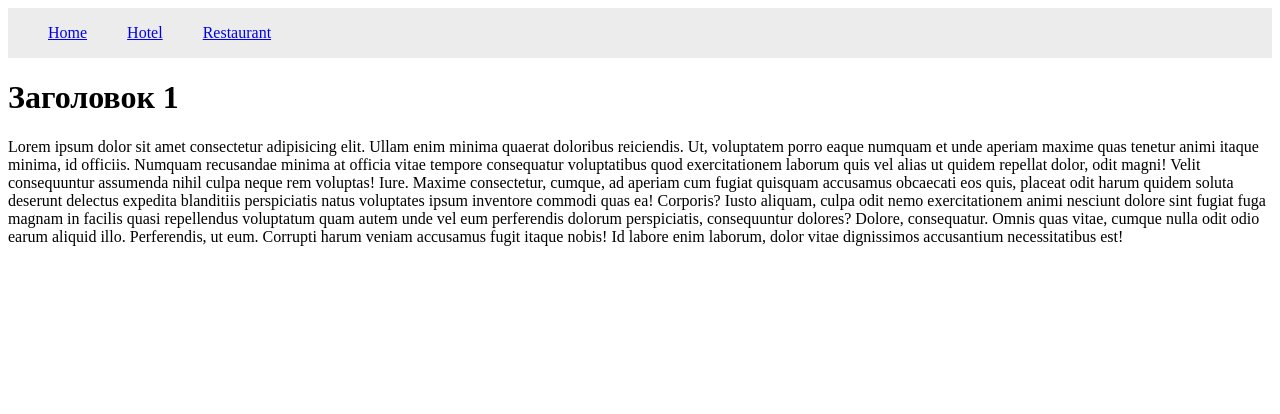
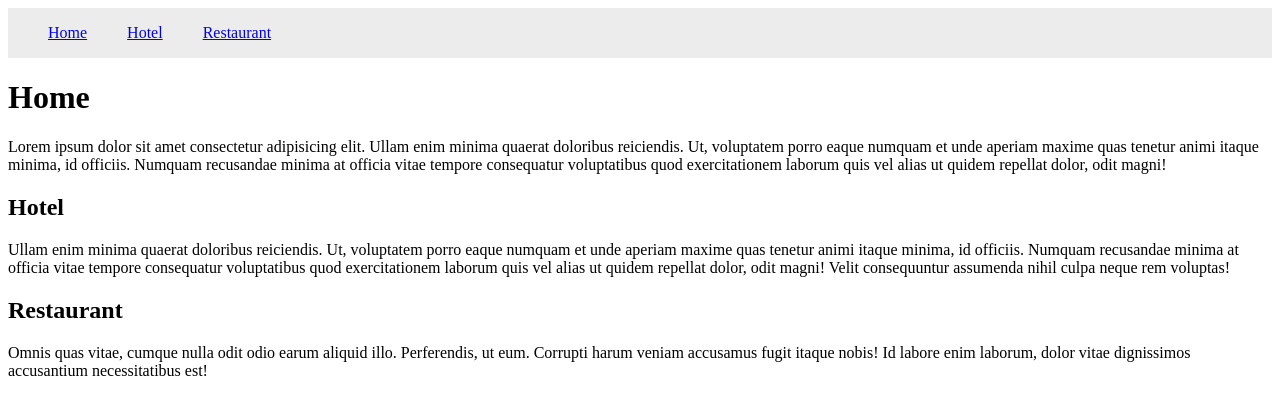
Before and after one commit to FrontendDevStudy/ex1, a plain HTML site: page mobile-menu-copy/mobile-menu.html in a window 1280 px wide. Drawn offline with Linux system fonts and the light colour scheme.

Commit message:
add link to menu

```diff
--- a/mobile-menu-copy/mobile-menu.html
+++ b/mobile-menu-copy/mobile-menu.html
@@ -11,13 +11,13 @@
       <nav class="header-nav">
         <ul class="header-list">
           <li>
-            <a href="#" class="header-nav-link">Home</a>
+            <a href="#home" class="header-nav-link">Home</a>
           </li>
           <li>
-            <a href="#" class="header-nav-link">Hotel</a>
+            <a href="#hotel" class="header-nav-link">Hotel</a>
           </li>
           <li>
-            <a href="#" class="header-nav-link">Restaurant</a>
+            <a href="#restaurant" class="header-nav-link">Restaurant</a>
           </li>
         </ul>
       </nav>
@@ -30,9 +30,9 @@
 
       <div class="mobile-menu is-hidden" data-menu>
         <ul>
-          <li><a href="#">Пункт 1</a></li>
-          <li><a href="#">Пункт 2</a></li>
-          <li><a href="#">Пункт 3</a></li>
+          <li><a href="#home">Home</a></li>
+          <li><a href="#hotel">Hotel</a></li>
+          <li><a href="#restaurant">Restaurant</a></li>
         </ul>
         <button class="close-button" data-menu-close>
           <svg class="menu-icon" width="16" height="16">
@@ -42,24 +42,29 @@
       </div>
     </header>
     <main>
-      <h1>Заголовок 1</h1>
+      <h1 id="home">Home</h1>
       <p>
         Lorem ipsum dolor sit amet consectetur adipisicing elit. Ullam enim
         minima quaerat doloribus reiciendis. Ut, voluptatem porro eaque numquam
         et unde aperiam maxime quas tenetur animi itaque minima, id officiis.
         Numquam recusandae minima at officia vitae tempore consequatur
         voluptatibus quod exercitationem laborum quis vel alias ut quidem
-        repellat dolor, odit magni! Velit consequuntur assumenda nihil culpa
-        neque rem voluptas! Iure. Maxime consectetur, cumque, ad aperiam cum
-        fugiat quisquam accusamus obcaecati eos quis, placeat odit harum quidem
-        soluta deserunt delectus expedita blanditiis perspiciatis natus
-        voluptates ipsum inventore commodi quas ea! Corporis? Iusto aliquam,
-        culpa odit nemo exercitationem animi nesciunt dolore sint fugiat fuga
-        magnam in facilis quasi repellendus voluptatum quam autem unde vel eum
-        perferendis dolorum perspiciatis, consequuntur dolores? Dolore,
-        consequatur. Omnis quas vitae, cumque nulla odit odio earum aliquid
-        illo. Perferendis, ut eum. Corrupti harum veniam accusamus fugit itaque
-        nobis! Id labore enim laborum, dolor vitae dignissimos accusantium
+        repellat dolor, odit magni!
+      </p>
+      <h2 id="hotel">Hotel</h2>
+      <p>
+        Ullam enim minima quaerat doloribus reiciendis. Ut, voluptatem porro
+        eaque numquam et unde aperiam maxime quas tenetur animi itaque minima,
+        id officiis. Numquam recusandae minima at officia vitae tempore
+        consequatur voluptatibus quod exercitationem laborum quis vel alias ut
+        quidem repellat dolor, odit magni! Velit consequuntur assumenda nihil
+        culpa neque rem voluptas!
+      </p>
+      <h2 id="restaurant">Restaurant</h2>
+      <p>
+        Omnis quas vitae, cumque nulla odit odio earum aliquid illo.
+        Perferendis, ut eum. Corrupti harum veniam accusamus fugit itaque nobis!
+        Id labore enim laborum, dolor vitae dignissimos accusantium
         necessitatibus est!
       </p>
     </main>
--- a/mobile-menu-copy/styles.css
+++ b/mobile-menu-copy/styles.css
@@ -35,12 +35,13 @@
   height: 100%;
   background-color: #ccc;
   z-index: 100;
-  transform: translateX(100%);
+  transform: translateX(0);
   transition: transform 1s ease-in-out;
 }
 
-.mobile-menu.active {
-  transform: translateX(0);
+.mobile-menu.is-hidden {
+  transform: translateX(100%);
+  transition: transform 1s ease-in-out;
 }
 
 .menu-button {
```
Also changed, not shown: mobile-menu/mobile-menu.html (+23 -18 lines).
